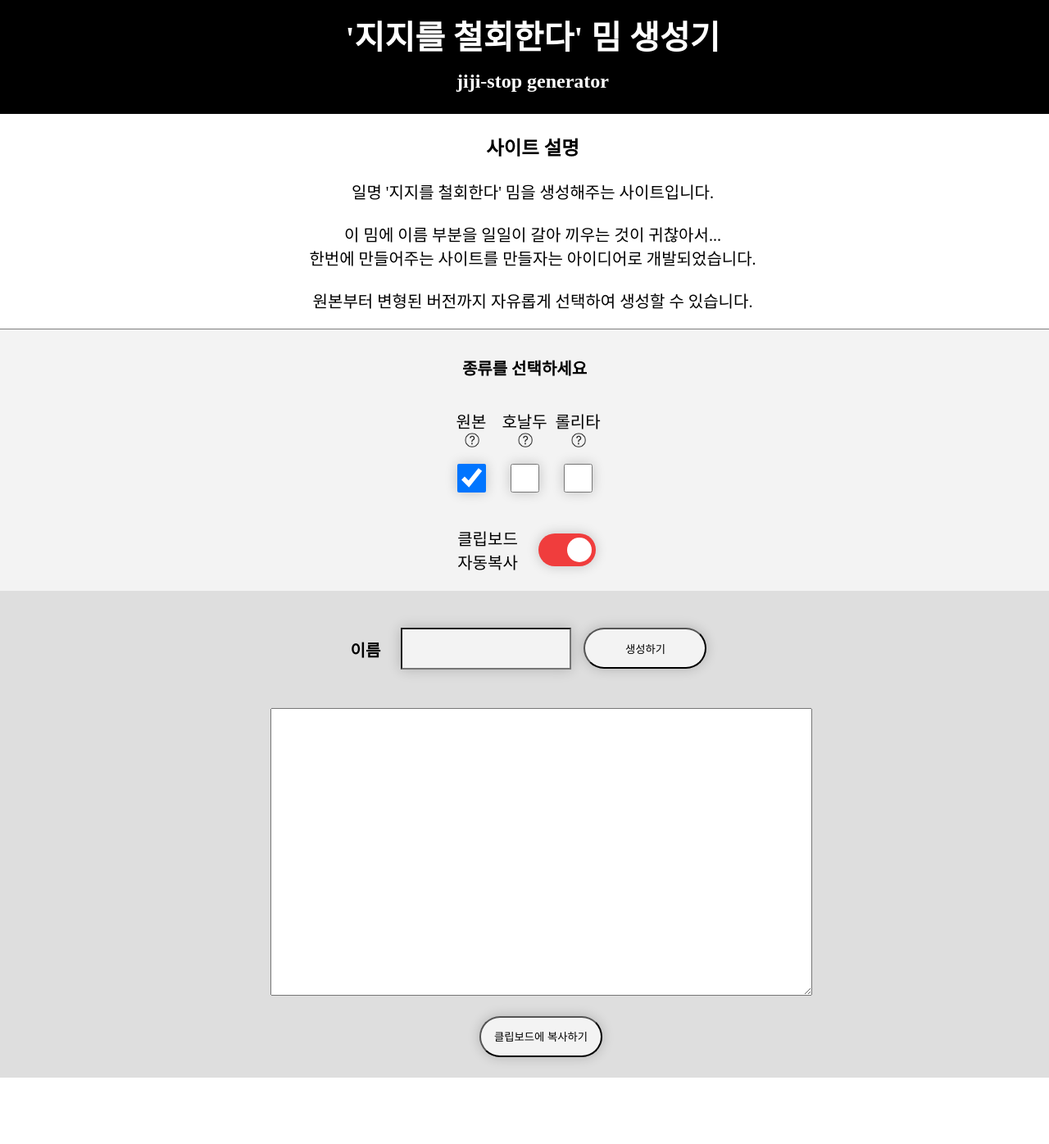
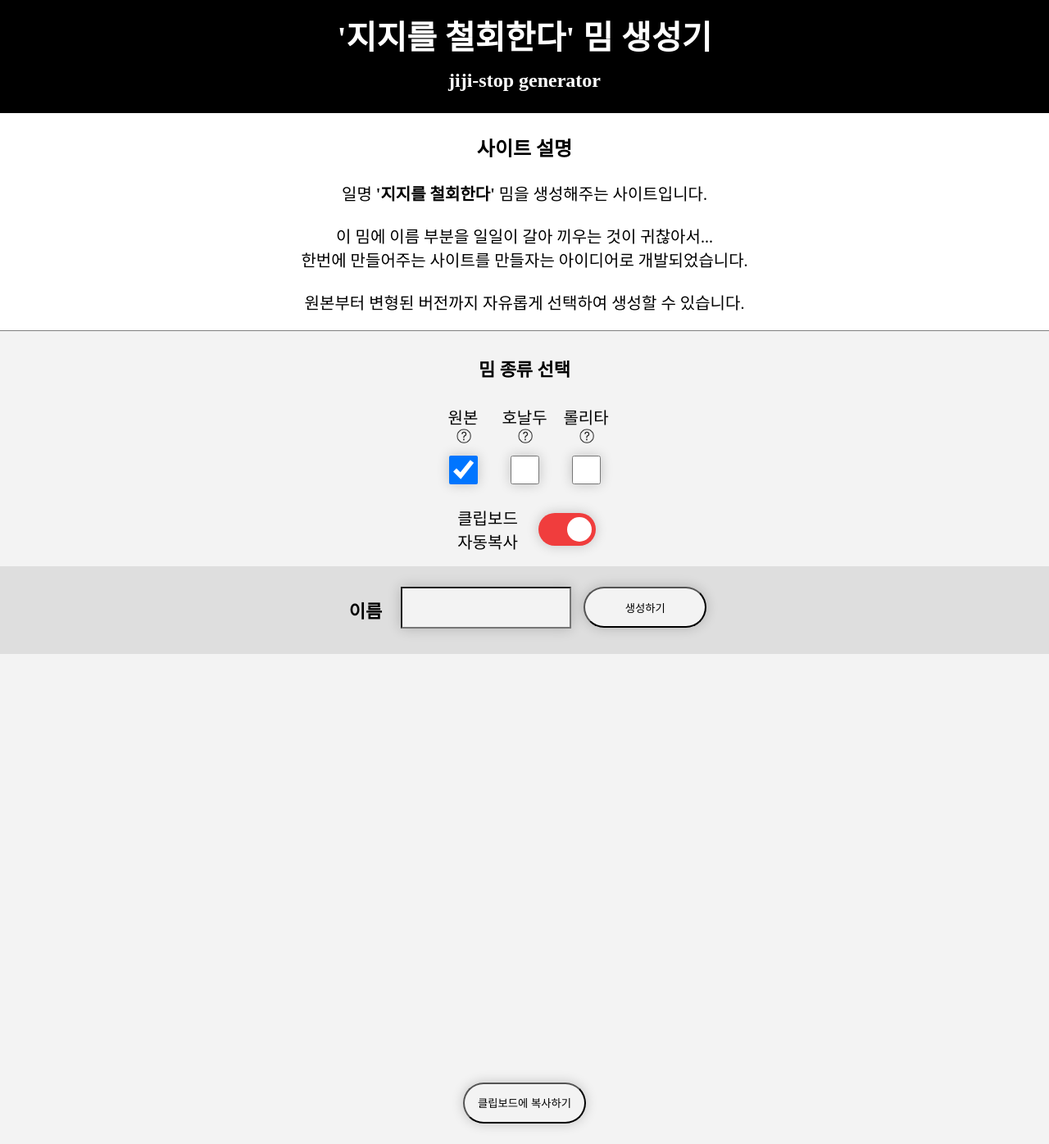
Before and after one commit to ktk-ring/jiji-stop, a React (Create React App) app: page / in a window 1280 px wide. Shown: the whole page at 82% size. Before the commit the page ends 1315 px from the top, so only its background shows below. Built offline with nearby package versions, Linux system fonts and the light colour scheme; a web font is replaced by a local one.

Commit message:
Update some features

```diff
--- a/src/App.css
+++ b/src/App.css
@@ -4,15 +4,25 @@
   font-family: 'Pretendard';
   text-align: center;
   font-size: 20px;
+  white-space: pre-line;
 }
 
 div {
   box-sizing: border-box;
 }
 
+h1 {
+
+}
 h2 {
   font-size: 24px;
-  padding-top: 25px;
+  padding-top: 24px;
+}
+h3{
+  font-size: 24px;
+}
+h4{
+  font-size: 22px;
 }
 
 button {
@@ -38,33 +48,41 @@ input[type="text"] {
 }
 
 .list {
-  padding-left: 20px;
+  padding: 0 20px;
   text-align: center;
   border-bottom: 1px solid gray;
 }
 
-.main-title {
+.mainTitle {
   display: flex;
   justify-content: center;
   background: black;
   line-height: 0;
   width: 100%;
   color: white;
-  padding-left: 20px;
+  padding: 0 20px;
 }
 
 .input {
   display: flex;
   justify-content: center;
   background: #dedede;
-  padding: 20px;
+  padding: 0 10px;
+}
+.output {
+  display: flex;
+  justify-content: center;
+  text-align: left;
+  font-size: 18px;
+  background: #f3f3f3;
+  padding: 0 40px;
 }
 
 .select {
   display: flex;
   justify-content: center;
   background: #f3f3f3;
-  padding: 5px 20px;
+  padding: 0 10px;
 }
 
 .info {
@@ -80,7 +98,7 @@ input[type="text"] {
   background-color: #f3f3f3;
   box-shadow: 0 0 15px rgba(0 0 0 / 20%);
   cursor: pointer;
-  margin: 15px;
+  margin: 10px 20px;
 }
 
 .toggleSwitch {
@@ -115,13 +133,6 @@ input[type="text"] {
   background: #ffffff;
 }
 
-.output {
-  display: flex;
-  justify-content: center;
-  background: #dedede;
-  padding-left: 40px;
-}
-
 @media (prefers-reduced-motion: no-preference) {
   .App-logo {
     animation: App-logo-spin infinite 20s linear;
--- a/src/App.jsx
+++ b/src/App.jsx
@@ -1,16 +1,15 @@
 import './App.css';
 import { useState, useRef } from 'react';
 
-let nameInput = "이름";
-let postPosition;
+// let postPosition;
 
 function App() {
 
-  postPosition = checkBatchim(nameInput) ? '과' : '와';
+  //postPosition = checkBatchim(nameInput) ? '와' : '과';
 
   return (
     <div className="App">
-      <div className="main-title">
+      <div className="mainTitle">
         <p>
           <h1>'지지를 철회한다' 밈 생성기</h1>
           <h2>jiji-stop generator</h2>
@@ -20,7 +19,7 @@ function App() {
       <div className="list">
         <h3>사이트 설명</h3>
         <p>
-          일명 '지지를 철회한다' 밈을 생성해주는 사이트입니다.<br /><br />
+          일명 <span style={{ fontWeight: "bolder" }}>'지지를 철회한다'</span> 밈을 생성해주는 사이트입니다.<br /><br />
 
           이 밈에 이름 부분을 일일이 갈아 끼우는 것이 귀찮아서... <br />
           한번에 만들어주는 사이트를 만들자는 아이디어로 개발되었습니다.<br /><br />
@@ -29,7 +28,7 @@ function App() {
         </p>
       </div>
 
-      <Generator/>
+      <Generator />
 
       <div className='output'>
         <button type="button">
@@ -41,33 +40,44 @@ function App() {
   );
 }
 
-function checkBatchim() { // 이름에 받침 여부 체크
-  if (typeof nameInput !== 'string') return null;
+function checkBatchim(name) { // 이름에 받침 여부 체크
+  if (typeof name !== 'string') return null;
+  if (!name) return '';
 
-  let lastLetter = nameInput[nameInput.length - 1];
+  let lastLetter = name[name.length - 1];
   let uni = lastLetter.charCodeAt(0);
 
-  if (uni < 44032 || uni > 55203) return null;
+  if (uni < 44032 || uni > 55203) return '과/와';
 
-  return (uni - 44032) % 28 !== 0;
+  if ((uni - 44032) % 28 === 0) {
+    return '와';
+  }
+  return '과';
 }
 
 function Generator() { // 밈 생성기
   const [nameInput, setName] = useState("");
+  const [nameState, setNameState] = useState(false);
   const textRef = useRef(null);
 
-  let [autoCopy, toggleAutoCopy] = useState(true); // 자동 복사 기본값: 켜짐
+  let [text, setText] = useState("\n\n\n\n\n\n\n\n\n\n\n\n\n\n\n\n\n\n\n\n\n\n");
+
+  let [autoCopy, setAutoCopy] = useState(true); // 자동 복사 기본값: 켜짐
 
   const memeText = () => {
-    const text =
-      `오늘부로 ${nameInput} 지지를 철회한다.
+    if (!nameInput) {
+      setNameState(false);
+      alert("이름이 입력되지 않았습니다.");
+    } else {
+      setNameState(true);
+      setText(`오늘부로 ${nameInput} 지지를 철회한다.
 
 오늘부터 지지관계에서 벗어나
-${nameInput}${postPosition}`/* 와/과 */ + ` 나는 한몸으로 일체가 된다.
+${nameInput}${checkBatchim(nameInput)} 나는 한몸으로 일체가 된다.
 ${nameInput}에 대한 공격은 나에 대한 공격으로 간주한다.
 
-세상에 70억명의 ${nameInput} 팬이 있다면, 나는 그들 중 한 명일 것이다.
-세상에 1억명의 ${nameInput} 팬이 있다면, 나 또한 그들 중 한 명일 것이다.
+세상에 70억 명의 ${nameInput} 팬이 있다면, 나는 그들 중 한 명일 것이다.
+세상에 1억 명의 ${nameInput} 팬이 있다면, 나 또한 그들 중 한 명일 것이다.
 세상에 천만 명의 ${nameInput} 팬이 있다면, 나는 여전히 그들 중 한 명일 것이다.
 세상에 백 명의 ${nameInput} 팬이 있다면, 나는 아직도 그들 중 한 명일 것이다.
 세상에 한 명의 ${nameInput} 팬이 있다면, 그 사람은 아마도 나일 것이다.
@@ -82,36 +92,23 @@ ${nameInput}, 나의 슬픔.
 ${nameInput}, 나의 안식.
 ${nameInput}, 나의 영혼.
 ${nameInput}, 나.`
-
-    if (!nameInput) {
-      alert("이름이 입력되지 않았습니다.");
-    } else {
-      textRef.current.value = text;
-      textRef.current.select();
-    }
+      )
+    };
 
     if (autoCopy) {
       document.execCommand("copy");
     }
   }
 
-  const toggleList = document.querySelectorAll(".toggleSwitch");
-
-  toggleList.forEach(($toggle) => {
-    $toggle.onClick = () => {
-      $toggle.classList.toggle('active');
-    }
-  });
-
   return (
     <div>
 
       <div className="select">
-        <h4>종류를 선택하세요</h4>
+        <h4>밈 종류 선택</h4>
       </div>
       <div className="select">
         <label>
-          원본 <Info/>
+          원본 <Info />
           <input type="checkbox"
             name="version"
             value="origin"
@@ -121,7 +118,7 @@ ${nameInput}, 나.`
         </label>
 
         <label>
-          호날두 <Info/>
+          호날두 <Info />
           <input
             type="checkbox"
             name="version"
@@ -131,7 +128,7 @@ ${nameInput}, 나.`
         </label>
 
         <label>
-          롤리타 <Info/>
+          롤리타 <Info />
           <input type="checkbox"
             name="version"
             value="lolita"
@@ -149,14 +146,18 @@ ${nameInput}, 나.`
 
       <div className="select">
         <p style={{ margin: "auto 15px" }}>클립보드 <br />자동복사</p>
-        <input type="checkbox" id="autoCopy" defaultChecked hidden></input>
+        <input
+          type="checkbox"
+          id="autoCopy"
+          defaultChecked
+          hidden />
         <label for="autoCopy" className="toggleSwitch">
-          <span className="toggleButton"></span>
+          <span className="toggleButton" />
         </label>
       </div>
 
       <div className="input">
-        <h4 style={{ padding: "10px" }}>이름</h4>
+        <h4 style={{ padding: "8px" }}>이름</h4>
         <input type="text"
           onChange={
             (e) => setName(e.target.value)
@@ -166,8 +167,7 @@ ${nameInput}, 나.`
 
       <div>
         <div className="output">
-          <textarea ref={textRef} rows="23" cols="80" id="result"></textarea>
-          {/* <p>{memeText.text}</p> */}
+          <p>{text}</p>
         </div>
       </div>
 
@@ -175,13 +175,13 @@ ${nameInput}, 나.`
   )
 
   function Info() {
-    return(
+    return (
       <div>
         <img
           className="info"
           alt="info"
           src="img/info.png"
-      ></img>
+        />
       </div>)
   }
 }
```
Lines whose indentation alone changed are shown as unchanged.
